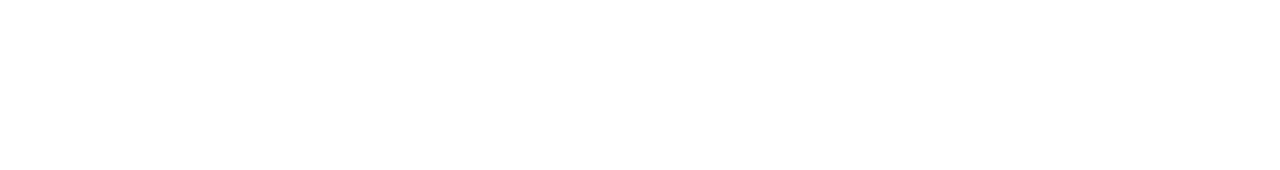
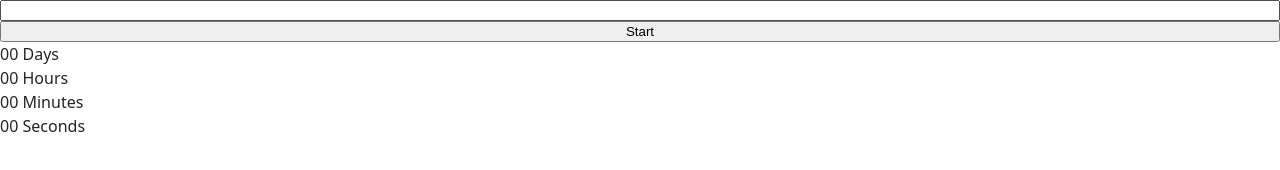
Before and after one commit to igorDanko/goit-js-hw-10, a plain HTML site: page index.html in a window 1280 px wide. Drawn offline with Linux system fonts and the light colour scheme.

Commit message:
Deploying to gh-pages from @ igorDanko/goit-js-hw-10@2ab696bb1543607ea67ae7754db6872869103bd8 🚀

```diff
--- a/index.html
+++ b/index.html
@@ -9,6 +9,29 @@
     <link rel="stylesheet" crossorigin href="/goit-js-hw-10/assets/index-DvPDDfy5.css">
   </head>
   <body>
+    <input type="text" id="datetime-picker" />
+<button type="button" data-start>Start</button>
+
+<div class="timer">
+  <div class="field">
+    <span class="value" data-days>00</span>
+    <span class="label">Days</span>
+  </div>
+  <div class="field">
+    <span class="value" data-hours>00</span>
+    <span class="label">Hours</span>
+  </div>
+  <div class="field">
+    <span class="value" data-minutes>00</span>
+    <span class="label">Minutes</span>
+  </div>
+  <div class="field">
+    <span class="value" data-seconds>00</span>
+    <span class="label">Seconds</span>
+  </div>
+</div>
+
+
     <main></main>
 
   </body>
```
Also changed, not shown: 1-timer.html (added, +21 -0 lines), 1 other file.
